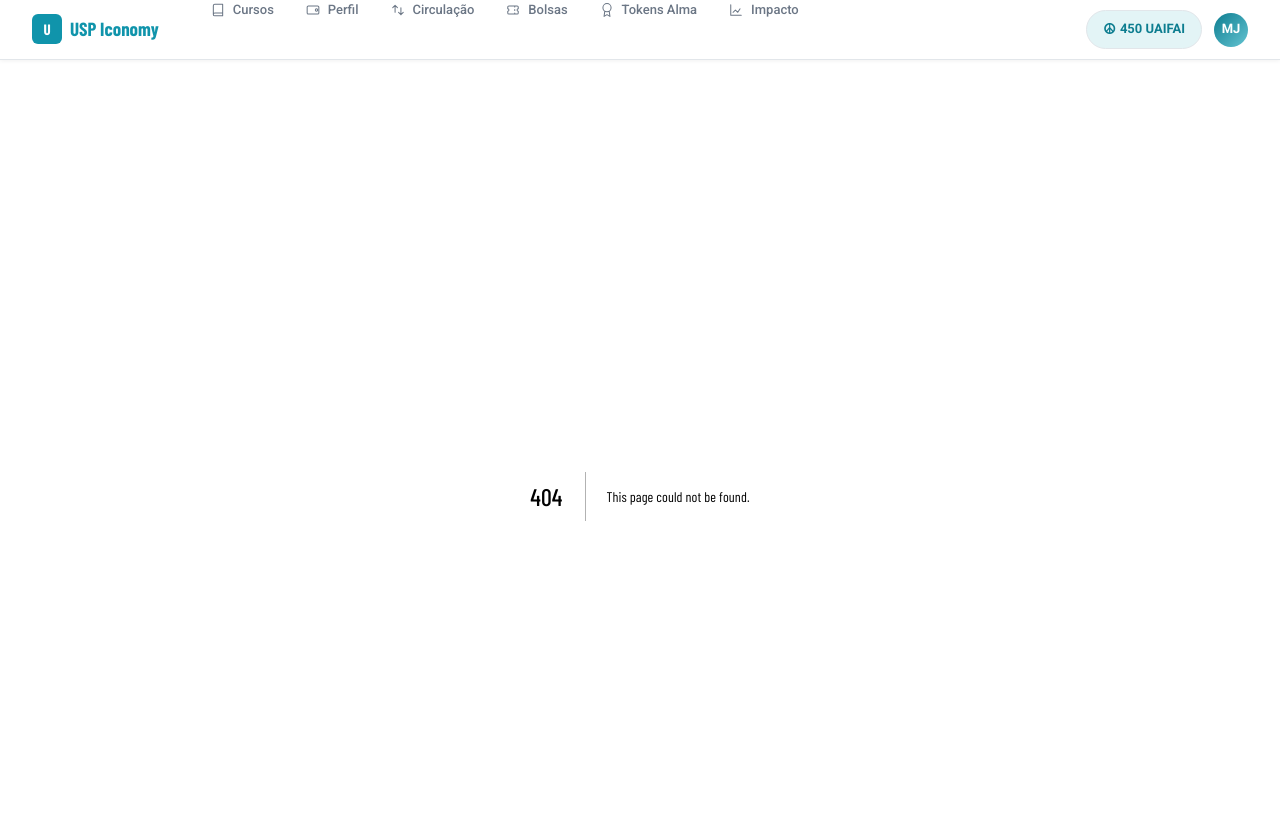
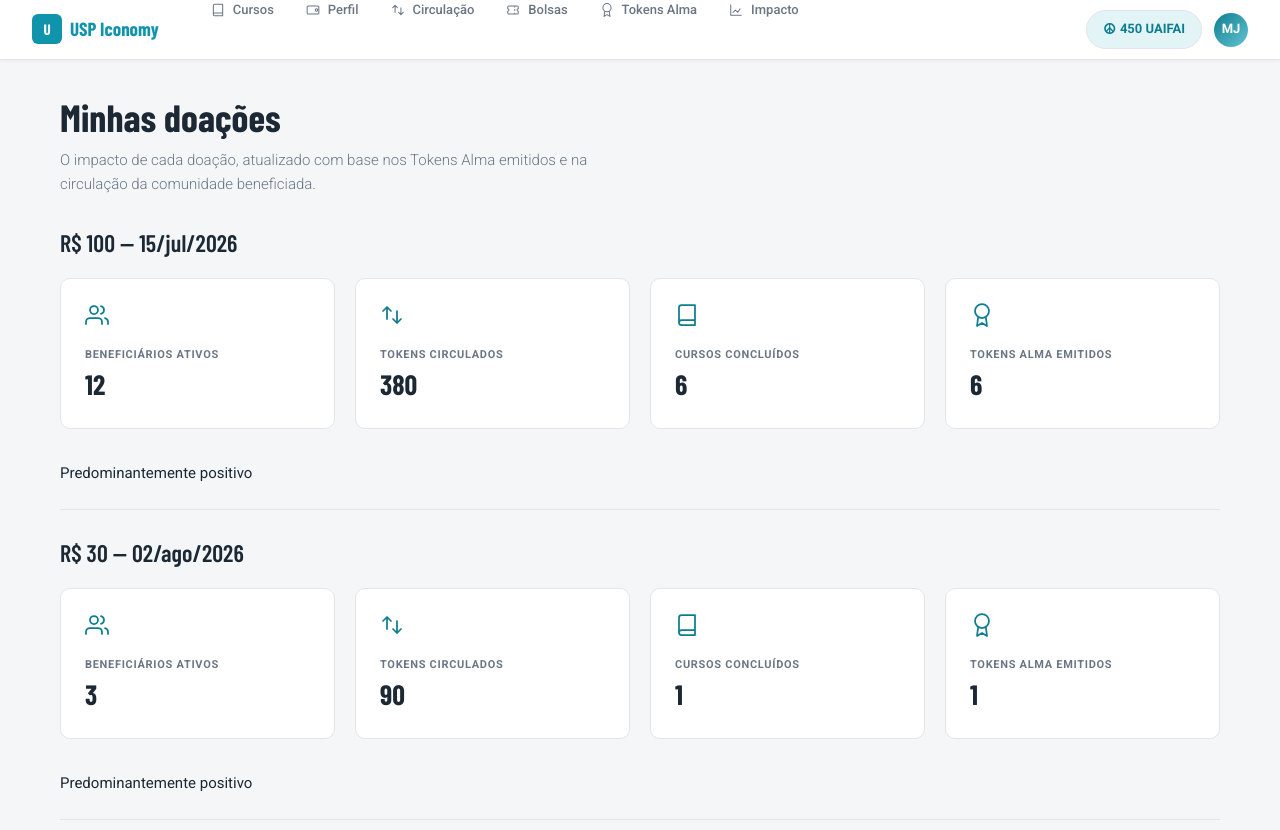
Before and after one commit to usp-iconomy/front, a Next.js app: page /donate/history in a window 1280 px wide. Before the commit this address had no page. Shown: the top 830 px of the page. Built offline with nearby package versions, Linux system fonts and the light colour scheme.

Commit message:
feat: add /donate/history route

```diff
--- /dev/null
+++ b/src/app/donate/history/page.tsx
@@ -0,0 +1,31 @@
+import type { Metadata } from 'next'
+import { Divider, PageHeader, SectionHeader } from '@/design-system'
+import { formatDate } from '@/lib/format'
+import { DonorReportCard } from '@/components/donation/DonorReportCard'
+import { donations, reportForDonation } from '@/mocks/donation'
+
+export const metadata: Metadata = { title: 'Minhas doações — USP Iconomy' }
+
+export default function DonationHistoryPage() {
+  return (
+    <>
+      <PageHeader
+        title="Minhas doações"
+        description="O impacto de cada doação, atualizado com base nos Tokens Alma emitidos e na circulação da comunidade beneficiada."
+      />
+
+      {donations.map((donation) => {
+        const report = reportForDonation(donation.id)
+        if (!report) return null
+
+        return (
+          <section key={donation.id}>
+            <SectionHeader title={`R$ ${donation.amountReais} — ${formatDate(donation.createdAt)}`} />
+            <DonorReportCard donation={donation} report={report} />
+            <Divider />
+          </section>
+        )
+      })}
+    </>
+  )
+}
```
